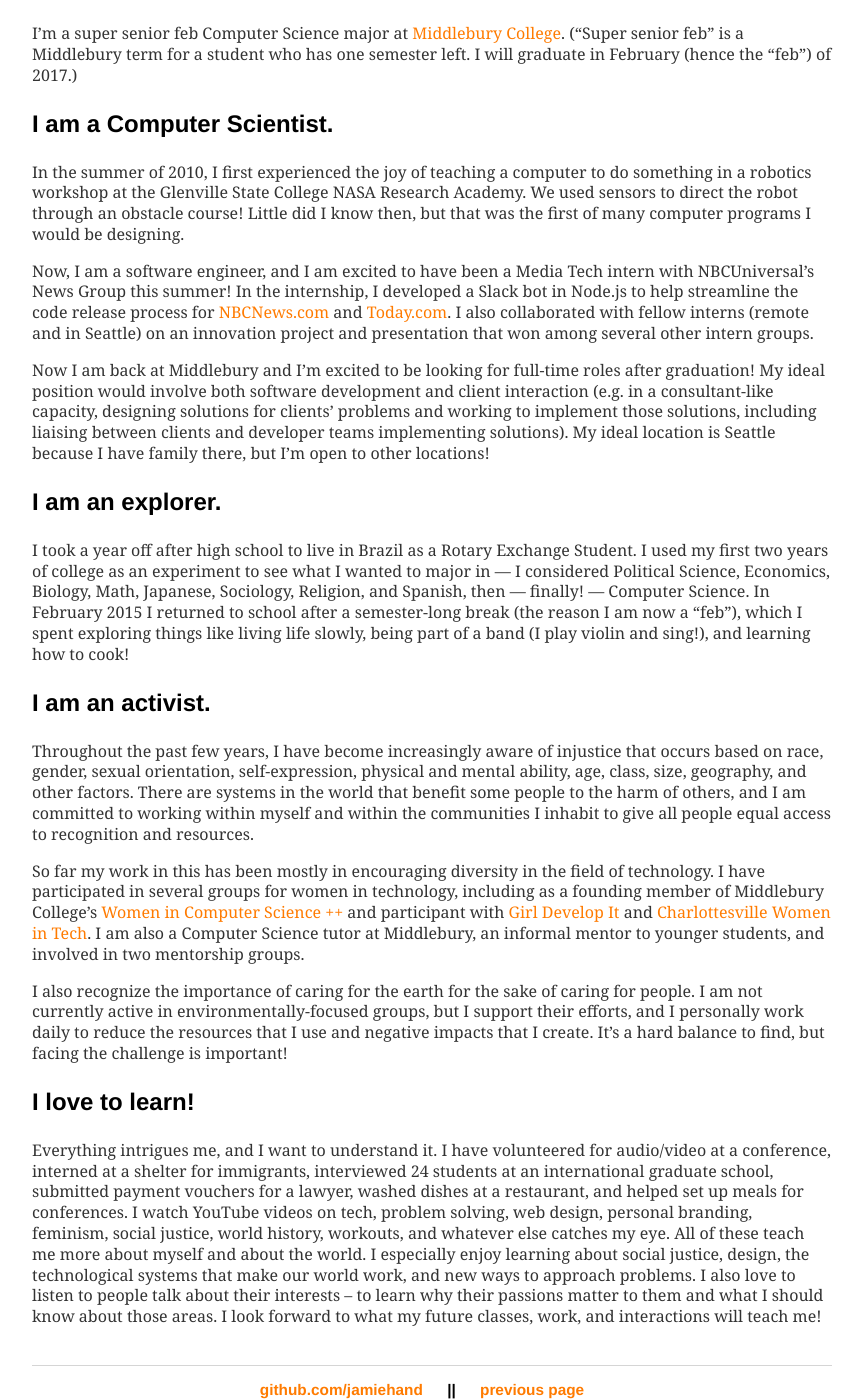
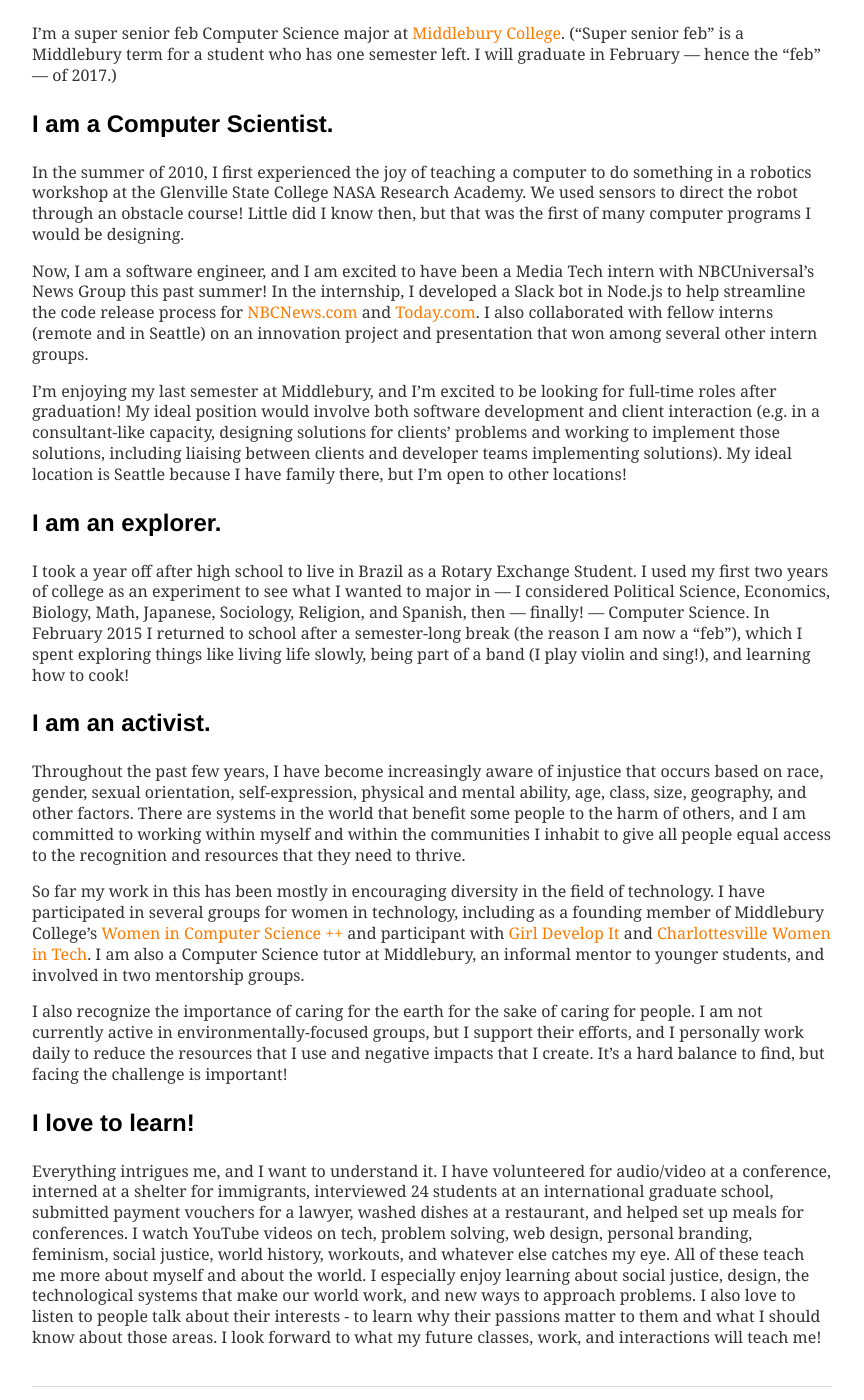
Before and after one commit to jamiehand/jamiehand.github.io, a Jekyll site: the page built from index.md, in a window 1280 px wide and 1400 px high, scrolled down 709 px. Shown: the whole window, without its empty margins (208-1072 px from the left). Built offline with Jekyll 4.4.1, drawn with Linux system fonts in a browser that asks for light colours.

Commit message:
Reword some parts of homepage

```diff
--- a/index.md
+++ b/index.md
@@ -12,7 +12,7 @@
 I'm a super senior feb Computer Science major at
 [Middlebury College](http://www.middlebury.edu).
 (“Super senior feb” is a Middlebury term for a student
-who has one semester left. I will graduate in February (hence the “feb”)
+who has one semester left. I will graduate in February — hence the “feb” —
 of 2017.)
 
 ### I am a Computer Scientist.
@@ -25,14 +25,14 @@
 
 Now, I am a software engineer, and
 I am excited to have been a Media Tech intern with NBCUniversal's News Group this
-summer! In the internship, I developed a Slack bot in Node.js to help streamline
+past summer! In the internship, I developed a Slack bot in Node.js to help streamline
 the code release process for [NBCNews.com](http://www.nbcnews.com/) and
 [Today.com](http://www.today.com/). I also collaborated
 with fellow interns (remote and in Seattle) on an innovation project and
 presentation that won among several other intern groups.
 
-Now I am back at Middlebury and I'm excited to be looking for full-time
-roles after graduation! My ideal position would involve both software
+I'm enjoying my last semester at Middlebury, and I'm excited to be looking for
+full-time roles after graduation! My ideal position would involve both software
 development and client interaction (e.g. in a consultant-like capacity,
 designing solutions for clients' problems and working to implement those
 solutions, including liaising between clients and developer teams implementing
@@ -57,8 +57,8 @@
 geography, and other
 factors. There are systems in the world that benefit some people to the
 harm of others, and I am committed to working within myself and within the
-communities I inhabit to give all people equal access to recognition and
-resources.
+communities I inhabit to give all people equal access to the recognition and
+resources that they need to thrive.
 
 So far my work in this has been mostly in encouraging diversity
 in the field of technology. I have participated in several groups for women
@@ -89,6 +89,6 @@
 me more about myself and about the world. I especially enjoy learning about
 social justice, design, the technological systems that make our world work, and
 new ways to approach problems. I also love to listen to people talk about
-their interests -- to learn why their passions matter to them and
+their interests - to learn why their passions matter to them and
 what I should know about those areas.
 I look forward to what my future classes, work, and interactions will teach me!
```
